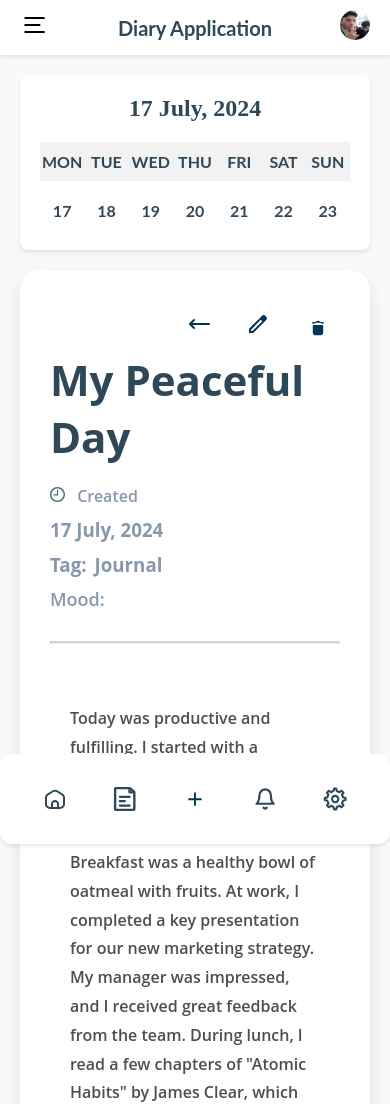
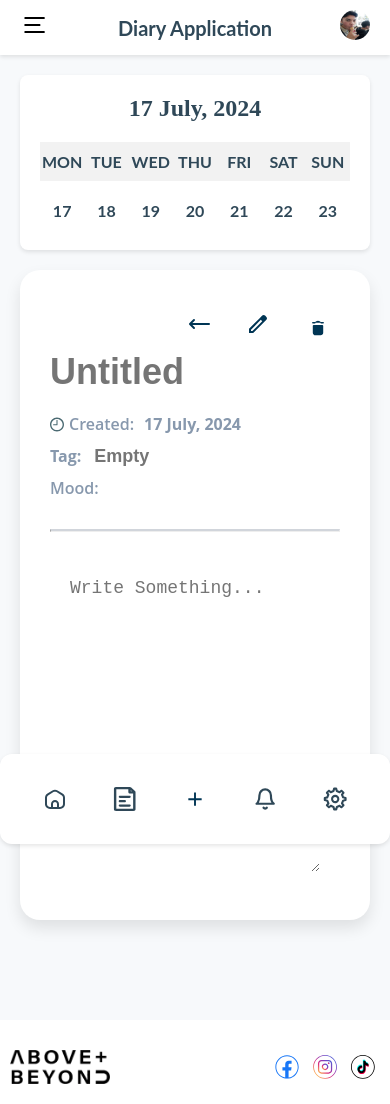
Before and after one commit to Thna17/Diary-Application, a plain HTML site: page pages/write.html in a window 390 px wide. Shown: the top 1104 px of the page. Drawn offline with Linux system fonts and the light colour scheme.

Commit message:
Add: Develop write page to let user input

```diff
--- a/pages/write.html
+++ b/pages/write.html
@@ -114,21 +114,29 @@
                     </button>
                 </div>
                 <div class="heading">
-                    <h2>My Peaceful Day</h2>
+                    <h2>
+                        <input type="text" placeholder="Untitled" class="input-title">
+                    </h2>
                 </div>
                 <div class="meta-info">
                     <div class="created-date">
                         <svg width="15" height="15" viewBox="0 0 15 15" fill="none" xmlns="http://www.w3.org/2000/svg">
                             <path d="M7.50001 15C11.6021 15 15 11.6094 15 7.49998C15 3.39787 11.6021 0 7.49275 0C3.39062 0 0 3.39787 0 7.49998C0 11.6094 3.39788 15 7.50001 15ZM7.50001 13.5261C4.16022 13.5261 1.48113 10.8398 1.48113 7.49998C1.48113 4.1602 4.15296 1.48112 7.49275 1.48112C10.8325 1.48112 13.5261 4.1602 13.5261 7.49998C13.5261 10.8398 10.8398 13.5261 7.50001 13.5261ZM3.82624 8.40028H7.49275C7.81947 8.40028 8.07359 8.14616 8.07359 7.8267V3.06389C8.07359 2.74442 7.81947 2.49032 7.49275 2.49032C7.17329 2.49032 6.91917 2.74442 6.91917 3.06389V7.25313H3.82624C3.49952 7.25313 3.25267 7.49998 3.25267 7.8267C3.25267 8.14616 3.49952 8.40028 3.82624 8.40028Z" fill="#4C6B73"/>
                         </svg>
-                        <span>Created</span>
+                        <span>Created:</span>
+                        <div class="date-mob">
+                            <h3>17 July, 2024</h3>
+                        </div>
+
                     </div>
                     <div class="date">
                         <h3>17 July, 2024</h3>
                     </div>
                     <div class="tag">
                         <h3>Tag:</h3>
-                        <h3>Journal</h3>
+                        <h3>
+                            <input type="text" placeholder="Empty" class="input-tag">
+                        </h3>
                     </div>
                 </div>
                 <div class="mood">
@@ -139,20 +147,9 @@
                 </div>
                 <hr class="line">
                 <div class="body-text">
-                    <p>
-                        Today was productive and fulfilling. I started with a refreshing morning walk, enjoying the perfect weather and the sounds of nature. Breakfast was a healthy bowl of oatmeal with fruits.
-                        At work, I completed a key presentation for our new marketing strategy. My manager was impressed, and I received great feedback from the team. During lunch, I read a few chapters of "Atomic Habits" by James Clear, which gave me valuable insights into building lasting habits.
-                        In the afternoon, I had a successful meeting with a potential client. We discussed their needs, and I’m hopeful it will lead to a new contract. After work, I enjoyed making homemade pizza with my family. We had a great time cooking and talking about our day.
-                        Grateful for:
-                        <ul>
-                            <li>A peaceful morning walk.</li>
-                            <li>Positive feedback on my presentation.</li>
-                            <li>Quality time with my family.</li>
-                        </ul>
-                    </p>
+                    <textarea placeholder="Write Something..." class="input-body-text"></textarea>
                 </div>
             </div>
-
         </div>
 
         <div class="footer-container">
--- a/src/css/view-card.css
+++ b/src/css/view-card.css
@@ -46,7 +46,7 @@ button svg {
     background-color: rgba(0, 0, 0, 0.05);
 }
 
-.view-card .heading {
+.view-card .heading h2 {
     font-size: 36px;
     font-weight: bold;
     color: #2F4858;
@@ -59,8 +59,29 @@ button svg {
     align-items: center;
     margin-bottom: 20px;
     color: #8798AD;
-    font-size: 18px;
+    font-size: 20px;
+
 }
+
+.view-card .meta-info .created-date
+.view-card .meta-info h3 {
+    color: #8798AD;
+    font-size: 20px;
+}
+.view-card .meta-info .created-date {
+    display: flex;
+    align-items: center;
+
+}
+.view-card .meta-info .created-date .date-mob h3{
+    font-size: 20px;
+    text-wrap: nowrap;
+
+}
+h3 {
+    font-size: 20px;
+}
+
 
 .view-card .meta-info svg {
     width: 15px;
@@ -78,7 +99,7 @@ button svg {
     align-items: center;
     gap: 8px;
     color: #8798AD;
-    font-size: 18px;
+    font-size: 20px;
 }
 
 .view-card .mood-icons {
@@ -111,11 +132,17 @@ button svg {
 
 /* Media queries */
 @media (max-width: 768px) {
-    .view-card .heading {
-        font-size: 28px;
+    .view-card .heading h2 {
+        font-size: 28px ;
     }
 
     .view-card .meta-info {
+        font-size: 16px;
+    }
+    .view-card .meta-info h3 {
+        font-size: 16px;
+    }
+    .view-card .mood {
         font-size: 16px;
     }
 
@@ -128,6 +155,17 @@ button svg {
         gap: 10px;
         margin-bottom: 10px;
     }
+    .view-card .meta-info .created-date .date-mob h3 {
+        font-size: 16px;
+        margin-left: 10px;
+
+    }
+    .view-card .meta-info svg {
+        width: 14px;
+    }
+    .date {
+        display: none;
+    }
 }
 .body-text {
     margin: 0 auto; /* Center align the content */
@@ -138,10 +176,14 @@ button svg {
 
 
 /* Media query for larger screens */
-@media (min-width: 1550px) {
+@media (min-width: 768px) {
     .body-text {
         display: flex;
         justify-content: center; /* Center content horizontally */
         flex-direction: column;
+        gap: 10px;
+    }
+    .date-mob {
+        display: none;
     }
 }
--- a/src/css/write-card.css
+++ b/src/css/write-card.css
@@ -0,0 +1,36 @@
+.heading input {
+    width: 100%;
+    border: none;
+    color: #2F4858;
+    font-size: 36px;
+    font-weight: bold;
+
+}
+.heading input:focus {
+    outline: none;
+
+}
+.meta-info .created-date svg, .meta-info .tag h3 {
+    margin-right: 5px;
+}
+.input-tag {
+    color: #8798AD;
+    font-size: 18px;
+    font-weight: 600;
+    border: none;
+
+}
+.input-body-text {
+    width: 100%;
+    font-size: 18px;
+    line-height: 1.8;
+    color: #4E4E4E;
+    text-align: left;
+    border: none;
+    height: 300px;
+    max-height: 500px;
+}
+
+.input-tag:focus, .input-body-text:focus {
+    outline: none;
+}
```
Also changed, not shown: pages/view.html (+4 -1 lines).
